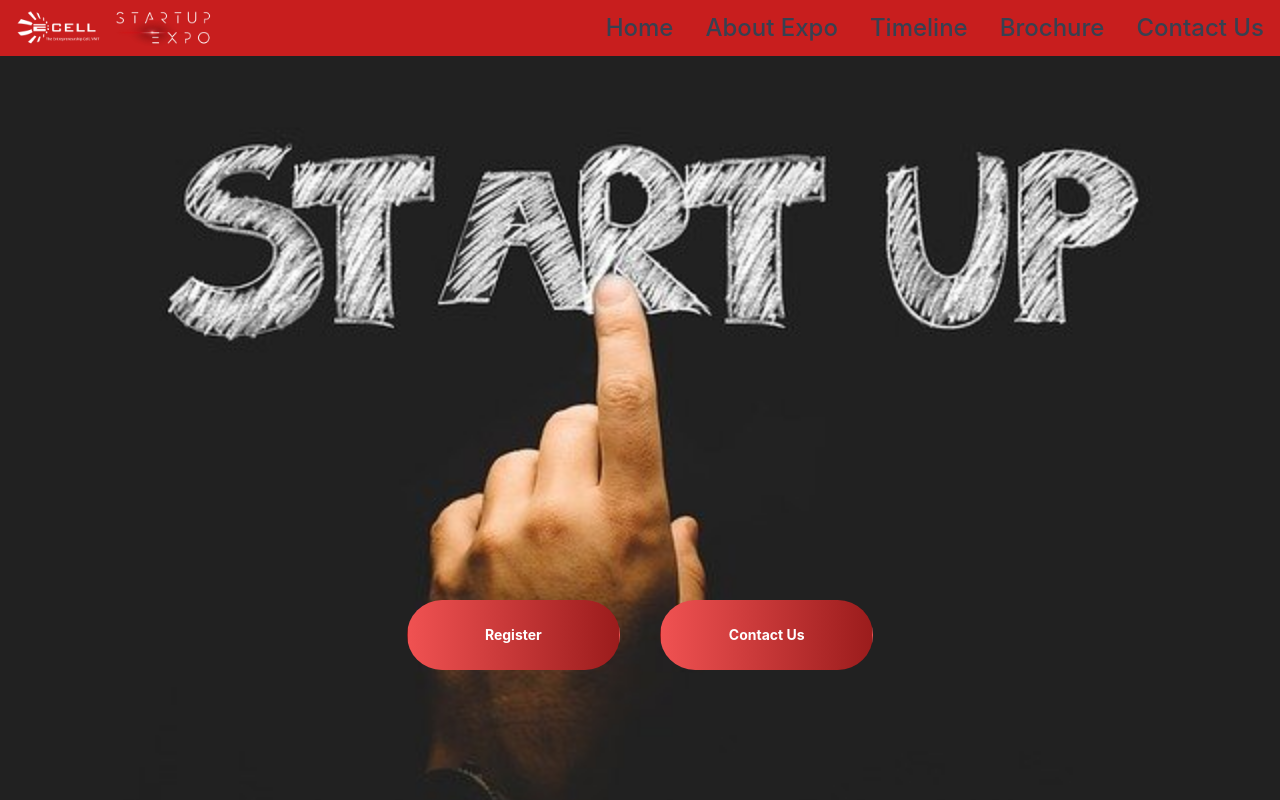
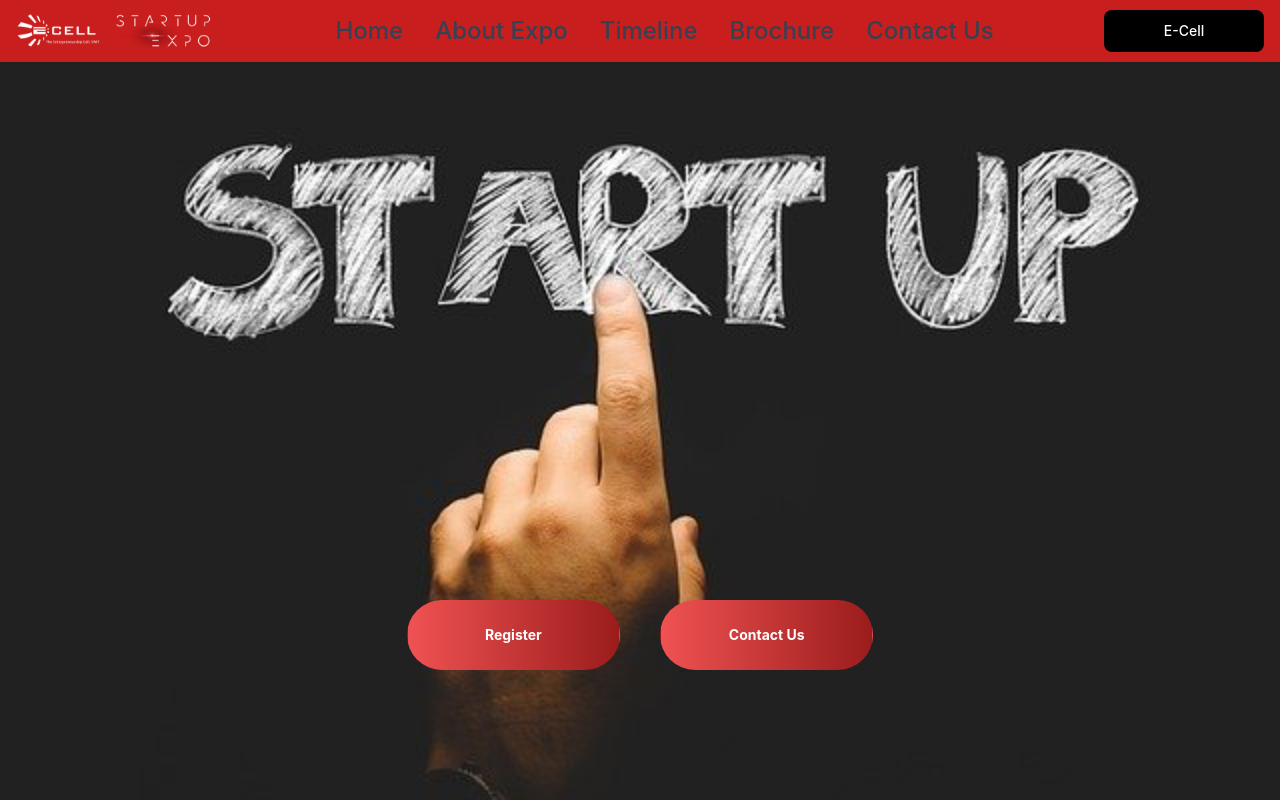
Before and after one commit to Harsh-0805/expo, a React (Create React App) app: page / in a window 1280 px wide. Shown: the top 800 px of the page. Built offline with nearby package versions, Linux system fonts and the light colour scheme; grey boxes are pictures that could not be loaded.

Commit message:
fixes in Homepage

```diff
--- a/src/components/Homepage.jsx
+++ b/src/components/Homepage.jsx
@@ -16,7 +16,7 @@ function Homepage() {
   return (
     <>
       <div className="home bg-no-repeat bg-cover">
-        <Navbar fluid className="bg-red-700">
+        <Navbar fluid className="bg-red-700 fixed w-full z-10">
           <NavbarBrand>
             <a href="https://www.ecellvnit.org/">
               <img src={Ecell} alt="logo" className="mr-3 h-6 sm:h-9" />
@@ -24,10 +24,10 @@ function Homepage() {
             <img src={Logo} alt="logo" className="mr-3 h-6 sm:h-9" />
           </NavbarBrand>
 
-          {/* <div className="flex md:order-2">
-        <Button href="https://www.ecellvnit.org/" className="bg-black hover:bg-red-500">E-Cell</Button>
+          <div className="flex md:order-2">
+        <Button href="https://www.ecellvnit.org/" className="bg-black hover:bg-red-500 w-40">E-Cell</Button>
         <NavbarToggle />
-      </div> */}
+      </div>
           <NavbarCollapse>
             <NavbarLink href="#" className="text-2xl">
               Home
```
